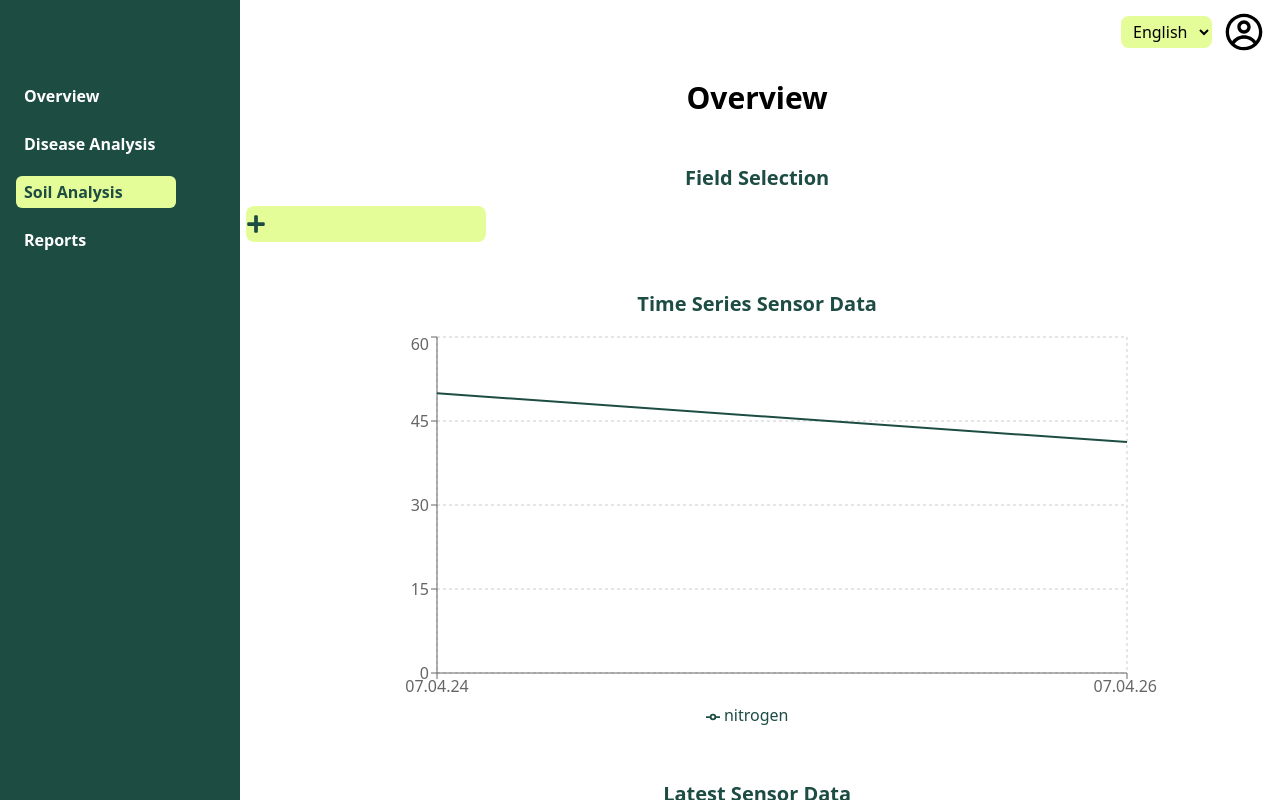
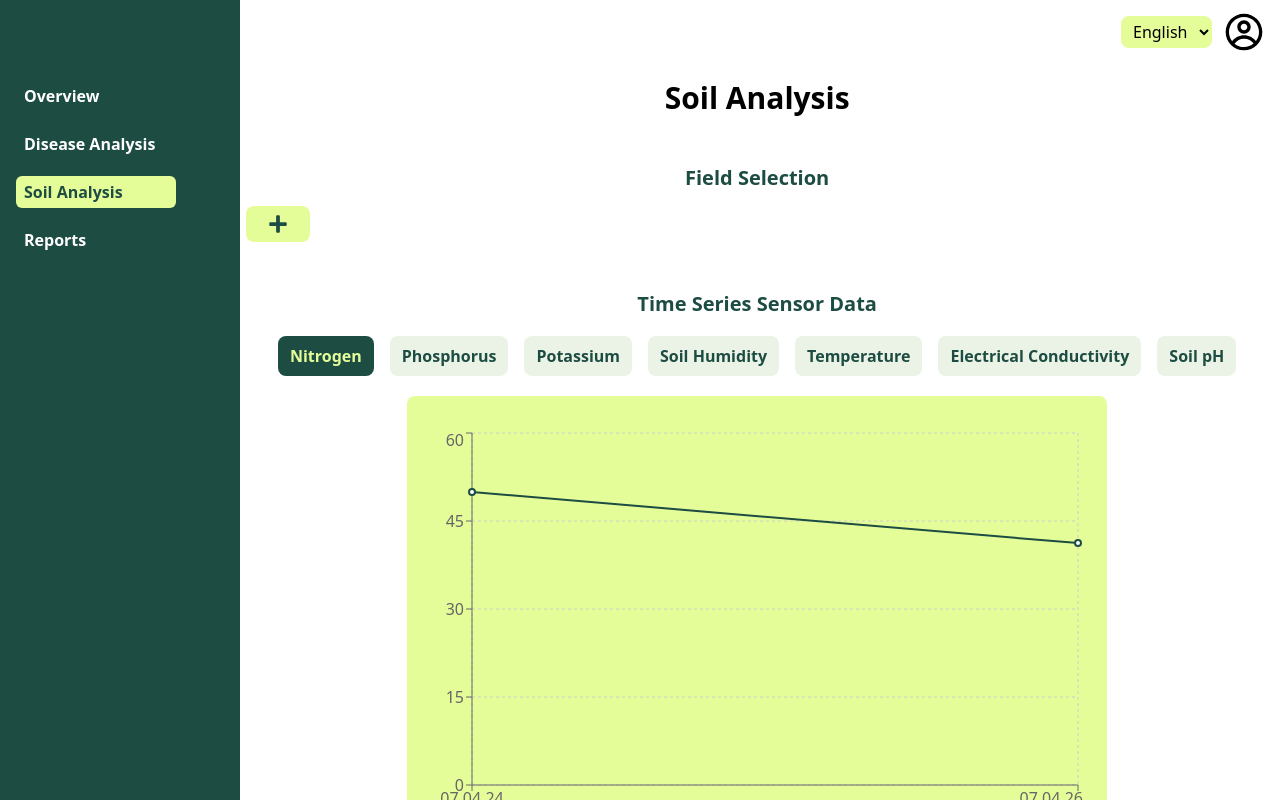
Before and after one commit to thejvanth08/crop-health-monitor-system, a React (Create React App) app in the folder client/: page /soil-analysis in a window 1280 px wide. Shown: the top 800 px of the page. Built offline with nearby package versions, Linux system fonts and the light colour scheme.

Commit message:
add styles & functionalities

```diff
--- a/client/src/components/Crop.js
+++ b/client/src/components/Crop.js
@@ -19,8 +19,15 @@ const Crop = ({crop, overviewCrops, setOverviewCrops}) => {
     }
   }
 
+  // check whether the crop is already present in the overviewCrops -> if present show in green color
+  // to persist the color when navigate back to the select-crops
+  let selectBg = false;
+  if(overviewCrops.includes(crop)) {
+    selectBg = true;
+  }
+
   return (
-    <span onClick={toggleCrop} className={`white font-semibold inline-block border-2 border-primary px-4 py-2 rounded-2xl mx-2 my-2 cursor-pointer ${selected ? "bg-primary text-tertiary" : ""}`}>{crop}</span>
+    <span onClick={toggleCrop} className={`white font-semibold inline-block border-2 border-primary px-4 py-2 rounded-2xl mx-2 my-2 cursor-pointer ${selectBg ? "bg-primary text-tertiary" : ""}`}>{crop}</span>
   )
 }
 export default Crop;
--- a/client/src/components/SensorChart.js
+++ b/client/src/components/SensorChart.js
@@ -1,5 +1,6 @@
 import React, { useState, useEffect } from "react";
 import {
+  ResponsiveContainer,
   LineChart,
   Line,
   XAxis,
@@ -9,14 +10,17 @@ import {
   Legend,
 } from "recharts";
 
-const SensorChart = () => {
+const SensorChart = ({ currentSensor }) => {
   const [sensorData, setSensorData] = useState([]);
+
+  // for resizing the chart based on the vw
+  const [viewportWidth, setViewportWidth] = useState(window.innerWidth);
 
   useEffect(() => {
     // Simulated function to fetch sensor data (replace with actual API call)
     const fetchSensorData = () => {
-      // Generate random nitrogen values for demonstration
-      const randomNitrogenValue = (Math.random() * 100).toFixed(2);
+      // Generate random values for demonstration
+      const randomVal = (Math.random() * 100).toFixed(2);
 
       const now = new Date();
       // Format time as hh.mm.ss
@@ -28,10 +32,9 @@ const SensorChart = () => {
       // Add new data point to the sensor data array
       setSensorData((prevData) => [
         ...prevData,
-        { timestamp, nitrogen: randomNitrogenValue },
+        { timestamp: timestamp, nitrogen: randomVal },
       ]);
     };
-
     // Fetch sensor data every 5 seconds
     const intervalId = setInterval(fetchSensorData, 2000);
 
@@ -40,13 +43,13 @@ const SensorChart = () => {
   }, []);
 
   return (
-    <LineChart
-      className="mx-auto"
-      width={800}
-      height={400}
-      data={sensorData}
-      margin={{ top: 5, right: 30, left: 20, bottom: 5 }}
+    <div className="bg-secondary max-w-[700px] lg-w-[1000px] h-[300px] md:h-[400px] lg:h-[480px] mx-auto py-3 pr-3 md:py-8 md:pr-6 rounded-lg">
+      <ResponsiveContainer
+        className=""
+        width="100%"
+        height="100%"
       >
+        <LineChart data={sensorData}>
           <CartesianGrid strokeDasharray="3 3" />
           <XAxis dataKey="timestamp" />
           <YAxis />
@@ -59,6 +62,8 @@ const SensorChart = () => {
             strokeWidth={2}
           />
         </LineChart>
+      </ResponsiveContainer>
+    </div>
   );
 };
 
--- a/client/src/components/SensorMeter.js
+++ b/client/src/components/SensorMeter.js
@@ -1,10 +1,51 @@
 import GaugeComponent from "react-gauge-component";
 
 const SensorMeter = ({ name, value }) => {
+
+  // gauge config
+  const gaugeConfig = {
+    arc: {
+      nbSubArcs: 100,
+      colorArray: ["#5BE12C", "#F5CD19", "#EA4228"],
+      width: 0.3,
+      padding: 0.003,
+    },
+    labels: {
+      valueLabel: {
+        style: {
+          fill: "#1D4C43",
+          fontSize: 40
+        },
+      },
+      tickLabels: {
+        type: "outer",
+        ticks: [
+          { value: 40 }, // Lower bound of the first subArc
+          { value: 80 }, // Midpoint of the range
+          { value: 120 }, // Upper bound of the last subArc
+        ],
+      },
+    },
+    value: 50,
+    minValue: 3,
+    maxValue: 120,
+  };
+
+
+
   return (
     <div className="bg-tertiary py-4 max-auto m-3 md:m-5 rounded-lg hover:shadow-2xl transition-all duration-300">
       <p className="text-primary text-lg font-semibold text-center">{name}</p>
-      <GaugeComponent style={{ width: "300px", marginBottom: "10px" }}></GaugeComponent>
+      <GaugeComponent
+        style={{ width: "300px", marginBottom: "10px" }}
+        {...gaugeConfig}
+      ></GaugeComponent>
+      <style jsx>{`
+        .gauge-container .gauge-value {
+          fill: black; // Set the color of the main value text
+        }
+      `}</style>
+
       <button className="block mx-auto px-3 py-2 bg-primary text-secondary font-semibold rounded-md">
         Remedies
       </button>
--- /dev/null
+++ b/client/src/components/SensorName.js
@@ -0,0 +1,17 @@
+const SensorName = ({name, currentSensor, setCurrentSensor}) => {
+  const handleSelect = () => {
+    setCurrentSensor(name);
+  }
+
+  return (
+    <btn
+      onClick={handleSelect}
+      className={`inline-block font-bold px-3 py-2 mx-2 my-1 rounded-lg cursor-pointer ${
+        currentSensor === name ? "bg-primary text-secondary" : "bg-tertiary text-primary "
+      }`}
+    >
+      {name}
+    </btn>
+  );
+}
+export default SensorName;
--- a/client/src/constants/contants.js
+++ b/client/src/constants/constants.js
@@ -516,8 +516,8 @@ export const sensors = [
   { name: "Nitrogen" },
   { name: "Phosphorus" },
   { name: "Potassium" },
-  { name: "Soil humidity" },
+  { name: "Soil Humidity" },
   { name: "Temperature" },
   { name: "Electrical Conductivity" },
-  { name: "SOIL PH" },
+  { name: "Soil pH" },
 ];
--- a/client/src/pages/DiseaseAnalysis.js
+++ b/client/src/pages/DiseaseAnalysis.js
@@ -1,5 +1,5 @@
 import MapComponent from "../components/MapComponent";
-import { diseaseRemedies } from "../constants/contants";
+import { diseaseRemedies } from "../constants/constants";
 import DiseaseRemedy from "../components/DiseaseRemedy";
 
 const DiseaseAnalysis = () => {
--- a/client/src/pages/Overview.js
+++ b/client/src/pages/Overview.js
@@ -1,5 +1,5 @@
 import WeatherCard from "../components/WeatherCard";
-import { weatherData } from "../constants/contants";
+import { weatherData } from "../constants/constants";
 import { useContext, useState } from "react";
 import { AppContext } from "../App";
 import CropName from "../components/CropName";
--- a/client/src/pages/Reports.js
+++ b/client/src/pages/Reports.js
@@ -1,5 +1,5 @@
 import Report from "../components/Report";
-import { reports } from "../constants/contants";
+import { reports } from "../constants/constants";
 
 const Reports = () => {
   return (
--- a/client/src/pages/SelectCrops.js
+++ b/client/src/pages/SelectCrops.js
@@ -1,4 +1,4 @@
-import {crops} from "../constants/contants";
+import {crops} from "../constants/constants";
 import Crop from "../components/Crop";
 import { useContext } from "react";
 import { useNavigate } from "react-router-dom";
@@ -12,7 +12,7 @@ const SelectCrops = () => {
 
   const navigate = useNavigate();
 
-  // getting from global context
+  // getting from global context - user selected crops
   const {overviewCrops, setOverviewCrops} = useContext(AppContext);
 
   return (
@@ -21,7 +21,7 @@ const SelectCrops = () => {
       <div className="bg-tertiary mx-auto w-[500px] lg:w-[700px] h-[580px] mt-4 mb-3 px-2 py-4 rounded-2xl shadow-lg">
         <input
           type="text"
-          placeholder="search your crop..."
+          placeholder="Search your crop..."
           className="bg-primary text-white outline-none w-80 block mx-auto px-3 py-2 rounded-xl placeholder:text-slate-300"
         />
         <div className="mt-8 px-10">
--- a/client/src/pages/Signup.js
+++ b/client/src/pages/Signup.js
@@ -3,7 +3,7 @@ import { useNavigate, Link } from "react-router-dom";
 import { useState } from "react";
 import signupImg from "../assets/images/signup.svg";
 import { IoEyeSharp, IoEyeOffSharp } from "react-icons/io5";
-import { signupInputs } from "../constants/contants";
+import { signupInputs } from "../constants/constants";
 import Input from "../components/Input";
 
 
--- a/client/src/pages/SoilAnalysis.js
+++ b/client/src/pages/SoilAnalysis.js
@@ -1,23 +1,34 @@
 import SensorChart from "../components/SensorChart";
 import SensorMeter from "../components/SensorMeter";
+import SensorName from "../components/SensorName";
 import NodeName from "../components/NodeName";
 import {useContext, useState} from "react";
-import { sensors } from "../constants/contants";
+import { useNavigate } from "react-router-dom";
+import { sensors } from "../constants/constants";
 import { AppContext } from "../App";
 import { FaPlus } from "react-icons/fa";
 
 const SoilAnalysis = () => {
   const {nodes} = useContext(AppContext);
-  const [currentNode, setCurrentNode] = useState("");
+  // default currentNode -> first node in the selected nodes list
+  let defaultNode;
+  if(nodes.length > 0) {
+    defaultNode = nodes[0] || "";
+  }
+  const [currentNode, setCurrentNode] = useState(defaultNode);
+
+  const [currentSensor, setCurrentSensor] = useState(sensors[0].name);
+
+  const navigate = useNavigate();
 
   return (
-    <div className="msin-h-full pb-10">
-      <h1 className="text-3xl font-bold text-center">Overview</h1>
+    <div className="min-h-full pb-10">
+      <h1 className="text-3xl font-bold text-center">Soil Analysis</h1>
       <div>
         <h2 className="text-primary text-xl font-semibold text-center mt-12 mb-3.5">
           Field Selection
         </h2>
-        <div className="flex">
+        <div className="flex gap-x-3">
           {nodes.map((node) => (
             <NodeName
               name={node}
@@ -26,9 +37,9 @@ const SoilAnalysis = () => {
             ></NodeName>
           ))}
           <button
-            className="inline-block text-xl font-bold w-60 py-2 rounded-lg
-                bg-secondary text-primary flex justify-centerww"
-            onClick={() => {}}
+            className="text-xl font-bold w-16 py-2 rounded-lg
+                bg-secondary text-primary flex justify-center items-center"
+            onClick={ () => {navigate("/select-nodes")} }
           >
             <FaPlus></FaPlus>
           </button>
@@ -38,7 +49,12 @@ const SoilAnalysis = () => {
         <h2 className="text-primary text-xl font-semibold text-center mt-12 mb-3.5">
           Time Series Sensor Data
         </h2>
-        <SensorChart></SensorChart>
+        <div className="flex flex-wrap w-full justify-center mb-4">
+          {
+            sensors.map((sensor) => <SensorName name={sensor.name} currentSensor={currentSensor} setCurrentSensor={setCurrentSensor}></SensorName> )
+          }
+        </div>
+        <SensorChart value={currentSensor}></SensorChart>
       </div>
 
       <div className="w-full mx-auto">
```
Also changed, not shown: client/src/components/IdealConditions.js (+25 -50 lines). Lines whose indentation alone changed are shown as unchanged.
